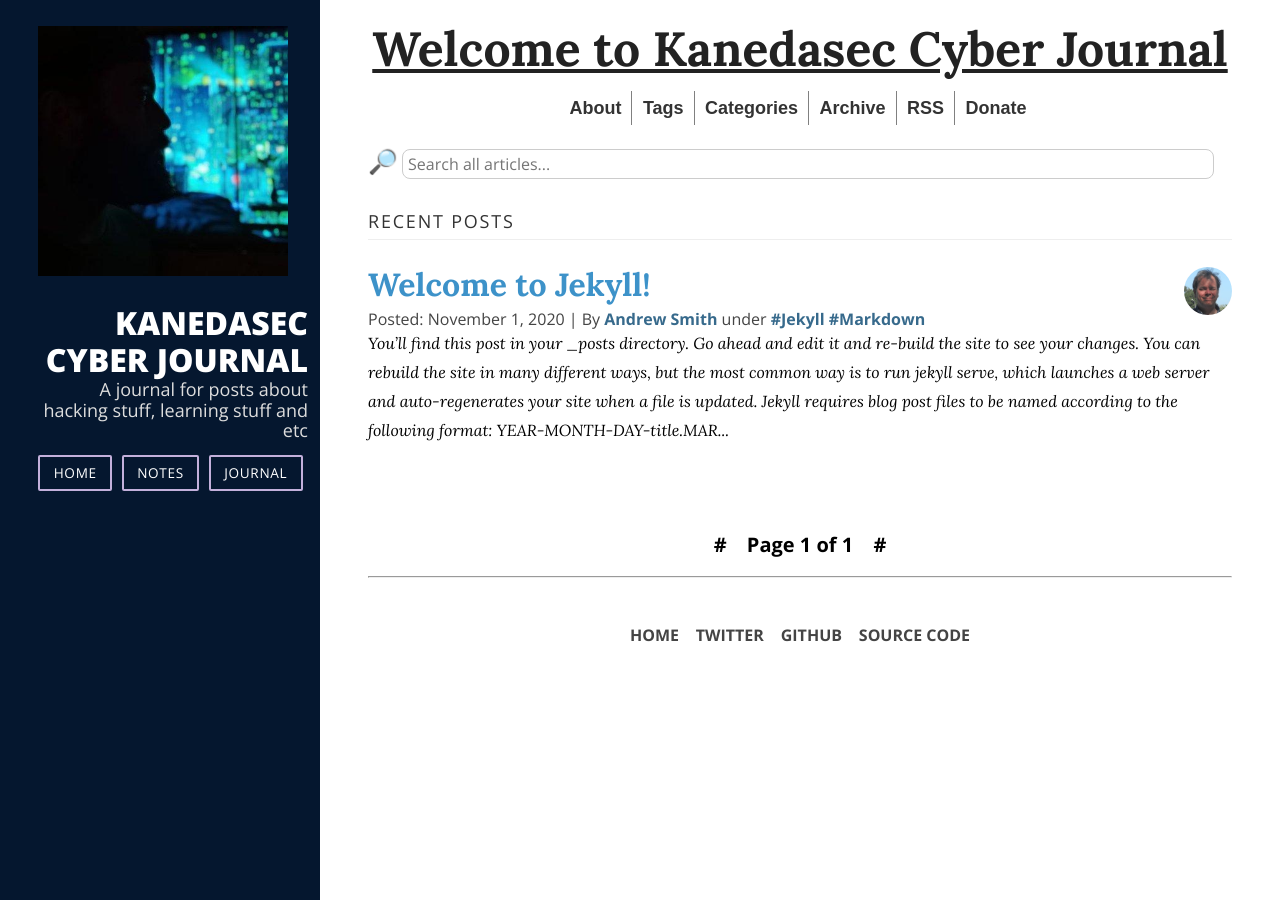
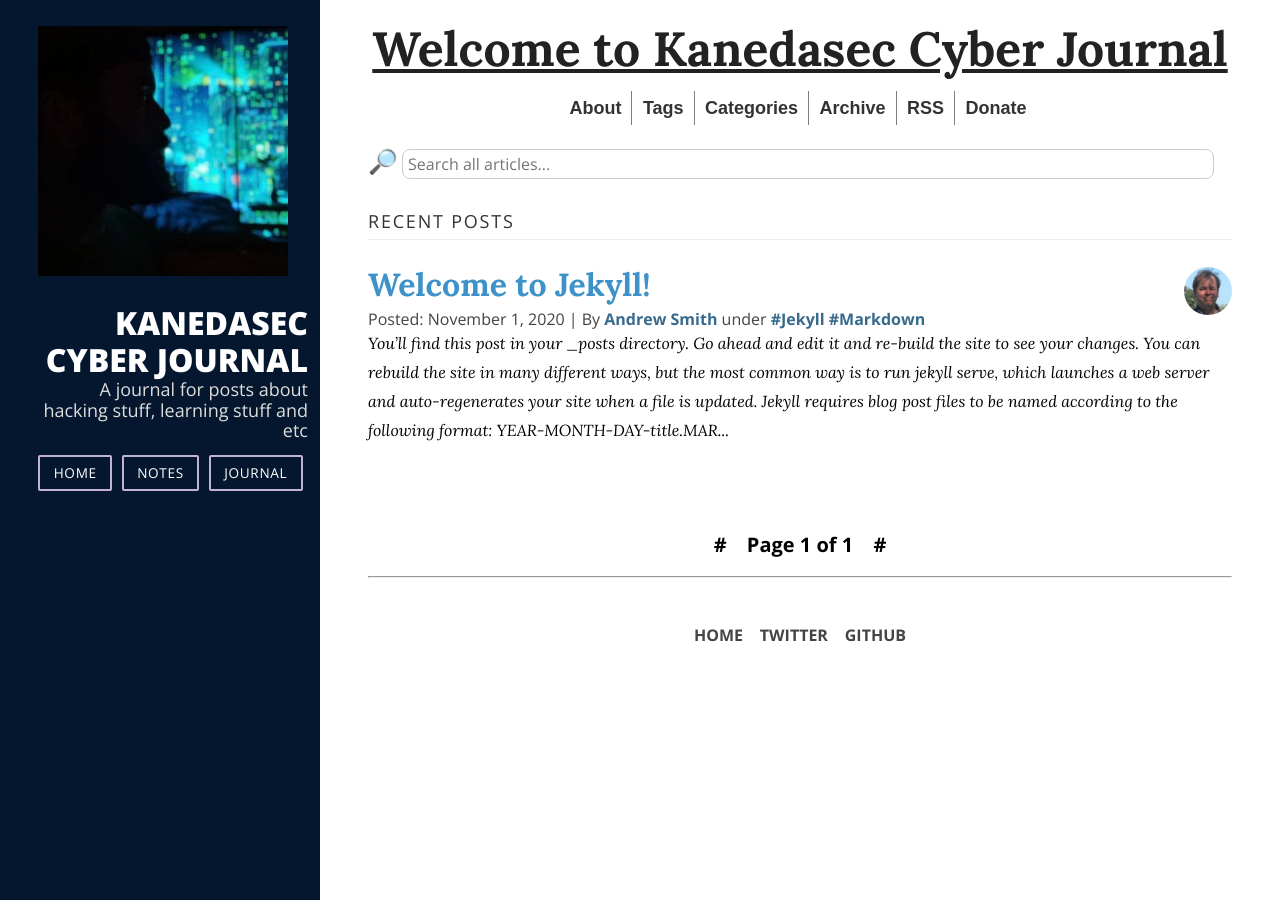
Before and after one commit to kanedasec/kanedasec.github.io, a Jekyll site: the page built from index.html, in a window 1280 px wide. Built offline with Jekyll 4.4.1, drawn with Linux system fonts in a browser that asks for light colours; nearby versions of some CDN libraries; the list of posts is cut into pages by our own code.

Commit message:
Update footer.html

```diff
--- a/_includes/footer.html
+++ b/_includes/footer.html
@@ -21,12 +21,6 @@
                     <span class="md-display">GitHub</span>
                 </a>
             </li>
-            <li class="pure-menu-item">
-                <a class="pure-menu-link" href="https://github.com/{{site.repository}}">
-                    <i class="fas fa-code"></i>
-                    <span class="md-display">Source Code</span>
-                </a>
-            </li>
         </ul>
     </div>
 </footer>
```
